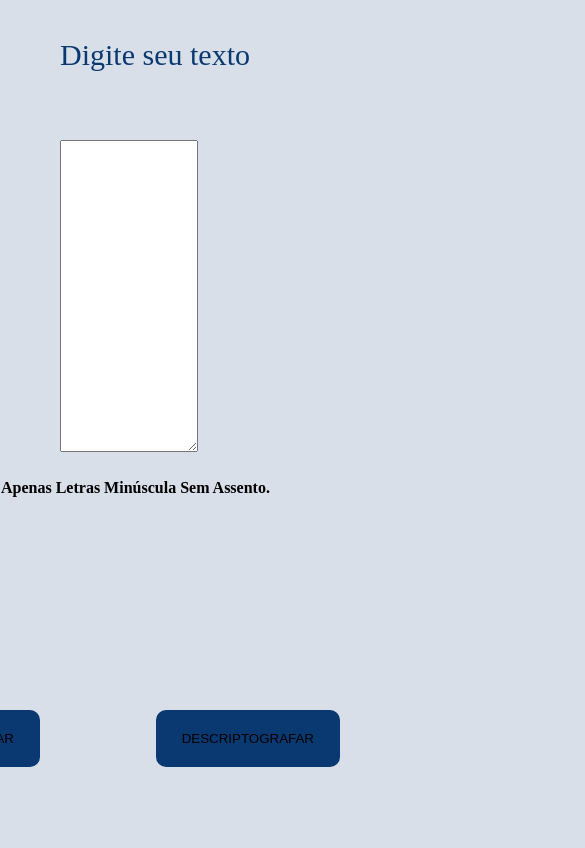
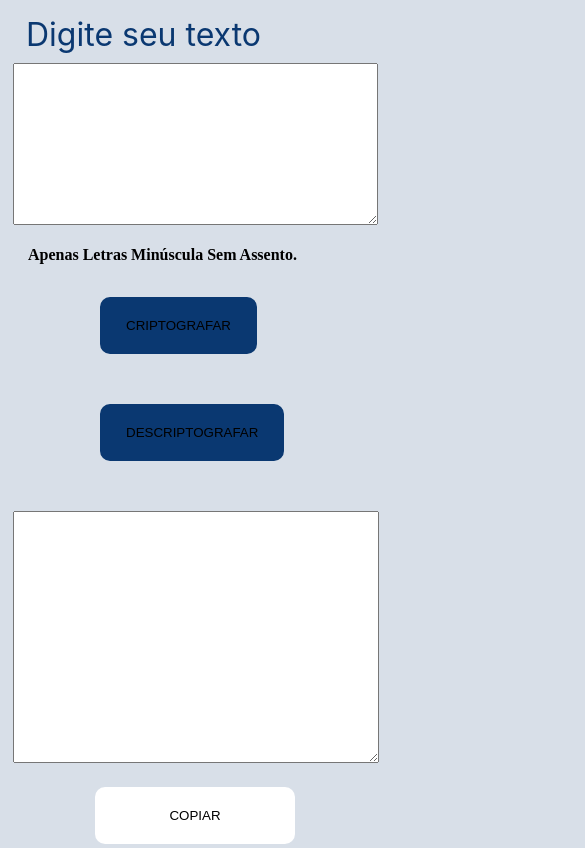
Before and after one commit to waallace/projetocodificador, a plain HTML site: page index.html in a window 390 px wide. Shown: the part 89-937 px from the top of the page, 585 px wide, since content can reach past the window. Before the commit the page ends 856 px from the top, so only its background shows below. Drawn offline with nearby package versions, Linux system fonts and the light colour scheme.

Commit message:
Mudança do site para forma de celulares mobile

```diff
--- a/index.html
+++ b/index.html
@@ -2,6 +2,7 @@
 <html>
 <head>
     <meta charset="UTF-8">
+    <meta name="viewport" content="width=device-width">
     <title>Challenge - Projeto</title>
     <link rel="stylesheet" href="reset.css">
     <link rel="stylesheet" href="projeto.css">
@@ -13,7 +14,7 @@
 
     <header>
         <h1><img src="logo.png"></h1>
-        <label for="texto">Digite seu texto</label>
+        <label class="digite" for="texto">Digite seu texto</label>
         <textarea cols="100" rows="20" id="texto" onkeypress="return ApenasLetrasMinusculas(event,this)"></textarea>
         <textarea cols="100" rows="20" id="texto2" ></textarea>
     </header>
@@ -22,7 +23,7 @@
         <div class="caixa">
             <nav>
                 <ul>
-                    <p>Apenas Letras Minúscula Sem Assento.</p>
+                    <p class="paragrafo">Apenas Letras Minúscula Sem Assento.</p>
 
                     <li>
 
--- a/projeto.css
+++ b/projeto.css
@@ -42,7 +42,7 @@ ul p {
     position: absolute;
     font-weight: bold;
     text-align: center;
-   left: 1px;
+    left: 1px;
 }
 
 
@@ -123,3 +123,100 @@ footer {
     margin-top: 15px;
     right: 600px;
 }
+
+
+@media screen and (max-width: 480px) {
+    header h1 {
+        position: absolute;
+        left: 4.27%;
+        right: 87.2%;
+        top: 25px;
+        bottom: 25%;
+    }
+
+    .digite {
+        position: absolute;
+        width: 343px;
+        height: 48px;
+        left: 16px;
+        top: 40px;
+        font-family: 'Inter';
+        font-style: normal;
+        font-weight: 400;
+        font-size: 32px;
+        line-height: 150%;
+    }
+
+    #texto {
+        position: absolute;
+        width: 343px;
+        height: 150px;
+        left: 3px;
+        top: 152px;
+        font-family: 'Inter';
+        font-style: normal;
+        font-weight: 400;
+        font-size: 32px;
+        line-height: 150%;
+    }
+
+    .paragrafo {
+      top: 300px;
+      left: 28px;
+    }
+
+    #texto2 {
+        display: flex;
+        flex-direction: column;
+        align-items: flex-start;
+        padding: 32px;
+        gap: 32px;
+        position: absolute;
+        width: 300px;
+        height: 186px;
+        left: 3px;
+        top: 600px;
+    }
+
+    .caixa {
+        display: flex;
+        width: auto;
+    }
+
+    .botao {
+        position: relative;
+        text-align: center;
+        left: 100px;
+        top: 350px;
+
+    }
+
+    .botao2{
+        position: relative;
+        left: 100px;
+        top: 400px;
+
+    }
+
+    .copiar {
+        top: 840px;
+        left: 95px;
+    }
+
+    footer {
+        left: 95px;
+        top: 950px;
+    }
+
+    footer h1 {
+        display: flex;
+        left: 70px;
+    }
+
+    .icones {
+        position: relative;
+        left: 70px;
+    }
+
+
+}
```
